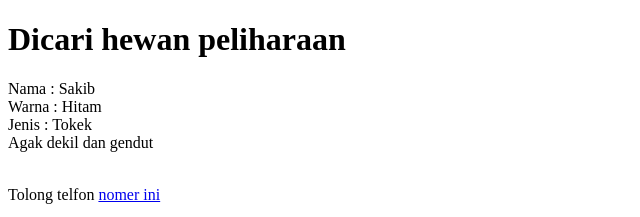
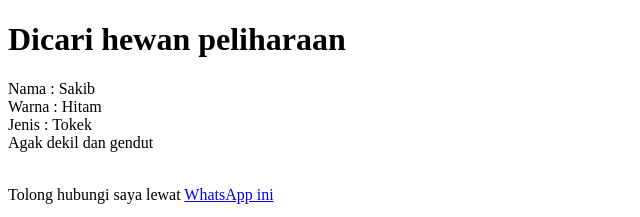
Before and after one commit to ppayiezz/latihan, a plain HTML site: page index.html in a window 1280 px wide. Shown: the top 217 px of the page, without its empty margins (0-640 px from the left). Drawn offline with Linux system fonts and the light colour scheme.

Commit message:
Update index.html

```diff
--- a/index.html
+++ b/index.html
@@ -8,7 +8,7 @@
 <body>
     <h1>Dicari hewan peliharaan</h1>
     <p>
-        Nama : Sakib<br>Warna : Hitam<br>Jenis : Tokek<br>Agak dekil dan gendut</p><br>Tolong telfon <a href="tel:212-555-2368">nomer ini</a>
+        Nama : Sakib<br>Warna : Hitam<br>Jenis : Tokek<br>Agak dekil dan gendut</p><br>Tolong hubungi saya lewat <a href="https://wa.me/6285291427450" target="_blank">WhatsApp ini</a>
     </p>
     <img src="WhatsApp Image 2025-07-21 at 20.28.41_d994fdb2.jpg" width="100" height="200">
 
```
